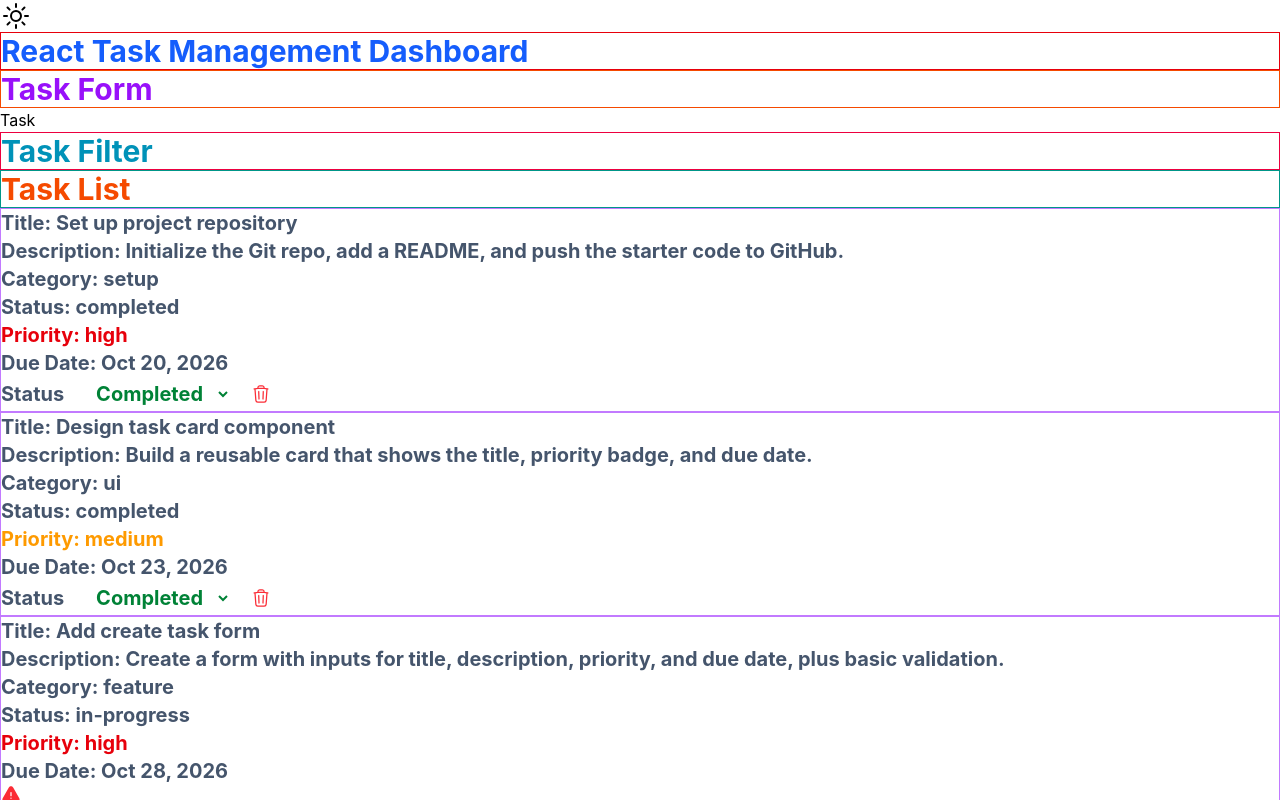
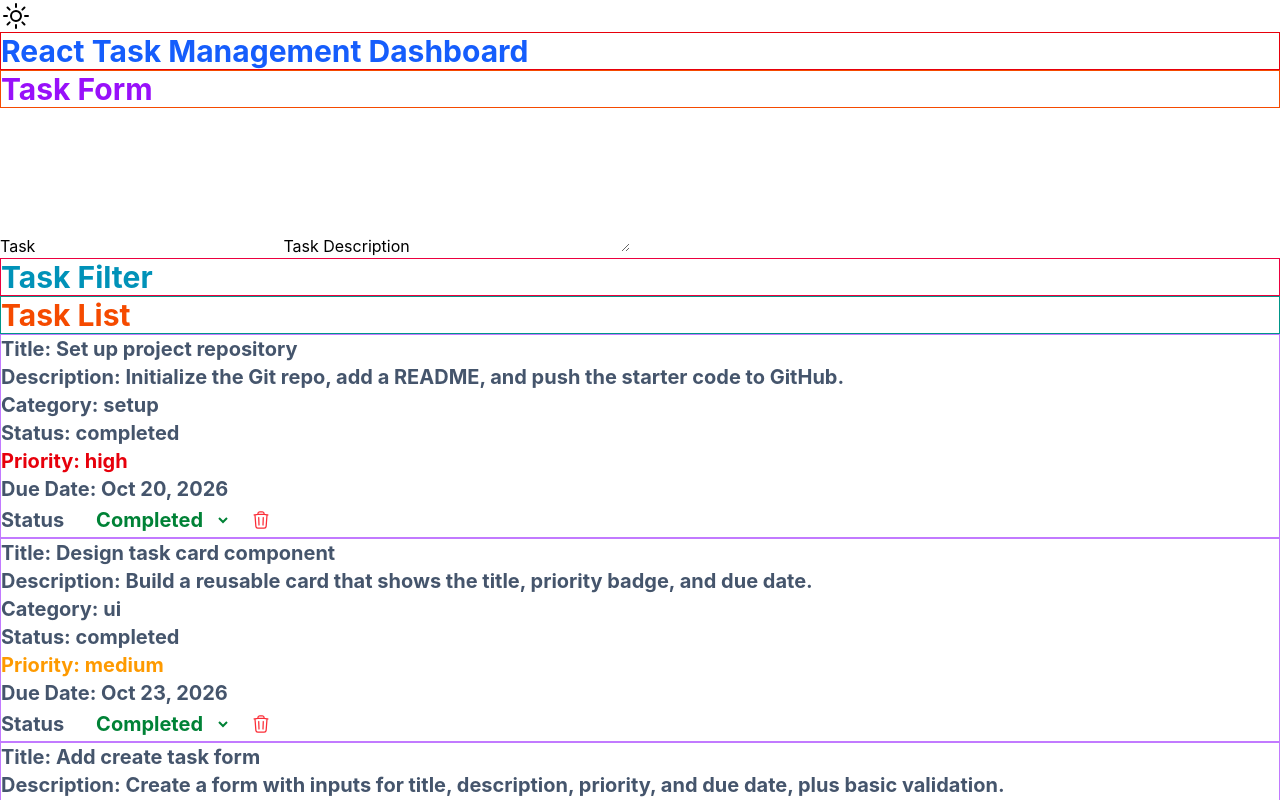
Before and after one commit to shanreed25/react-task-dashboard, a React (Vite) app: page / in a window 1280 px wide. Shown: the top 800 px of the page. Built offline with nearby package versions, Linux system fonts and the light colour scheme.

Commit message:
added description textarea input to TaskForm

```diff
--- a/src/components/TaskForm/TaskForm.tsx
+++ b/src/components/TaskForm/TaskForm.tsx
@@ -1,31 +1,49 @@
-import { useState } from "react"
-import type { TaskFormData } from "../../types"
+import { useState } from "react";
+import type { TaskFormData } from "../../types";
 
 const initialFormData: TaskFormData = {
   title: "",
-  description:"",
+  description: "",
   category: "setup",
   status: "pending",
   dueDate: "",
   priority: "medium",
-}
+};
 
 //holds the form's input values here so typing doesn't re-render Dashboard
 function TaskForm() {
-  const [formData, setFormData] = useState<TaskFormData>(initialFormData)
-  function handleFormData(e: React.ChangeEvent<HTMLInputElement>){
-    setFormData(prev => ({...prev, title: e.target.value}))
+  const [formData, setFormData] = useState<TaskFormData>(initialFormData);
+  function handleFormData(e: React.ChangeEvent<HTMLInputElement | HTMLTextAreaElement>) {
+    const {name, value} = e.target
+    setFormData((prev) => ({ ...prev, [name]: value }));
   }
   return (
     <>
-      <h2 className="text-3xl font-bold text-purple-600 border border-orange-600">Task Form</h2>
+      <h2 className="text-3xl font-bold text-purple-600 border border-orange-600">
+        Task Form
+      </h2>
       <form>
         <label htmlFor="title">Task</label>
-        <input id="title" name="title" type="text" value={formData.title} onChange={handleFormData}/>
-        </form>
+        <input
+          id="title"
+          name="title"
+          type="text"
+          value={formData.title}
+          onChange={handleFormData}
+        />
 
+        <label htmlFor="description">Task Description</label>
+        <textarea
+          id="description"
+          name="description"
+          rows={6}
+          maxLength={800}
+          value={formData.description}
+          onChange={handleFormData}
+        />
+      </form>
     </>
-  )
+  );
 }
 
-export default TaskForm
+export default TaskForm;
```
